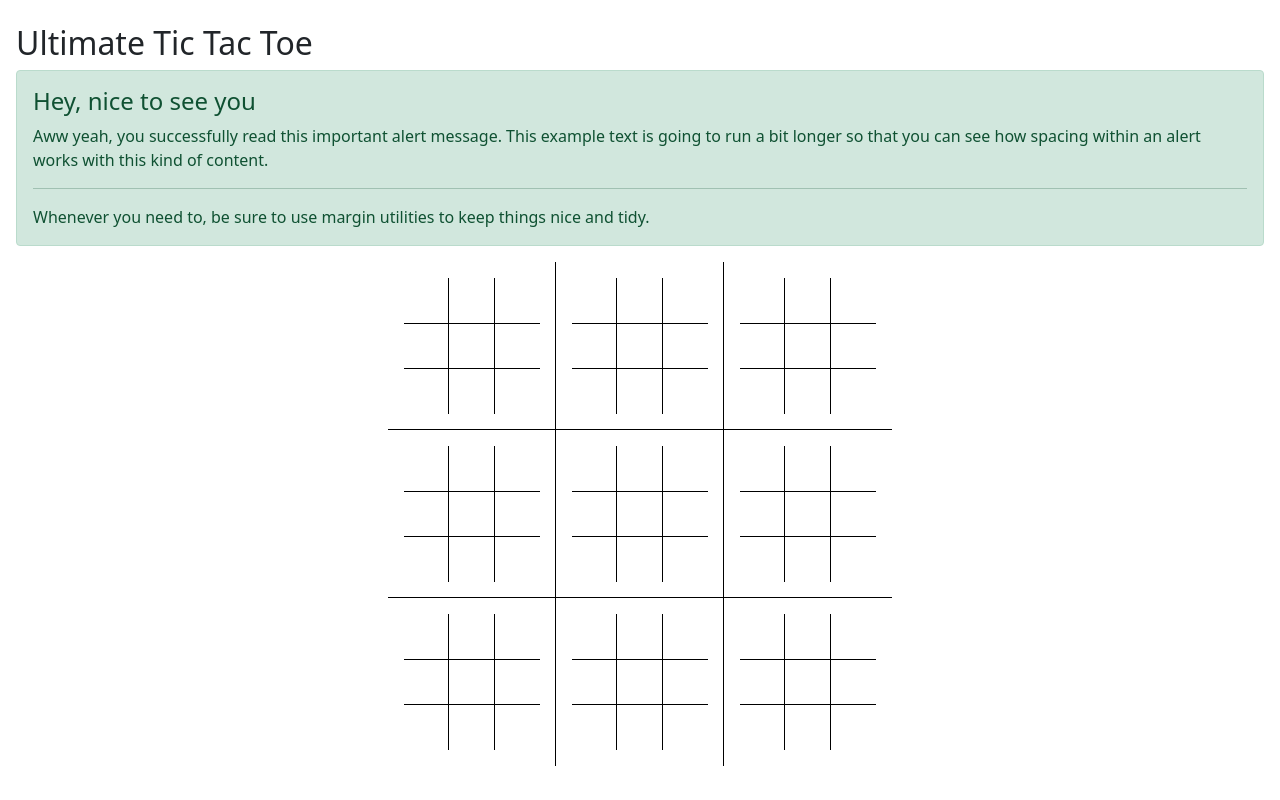
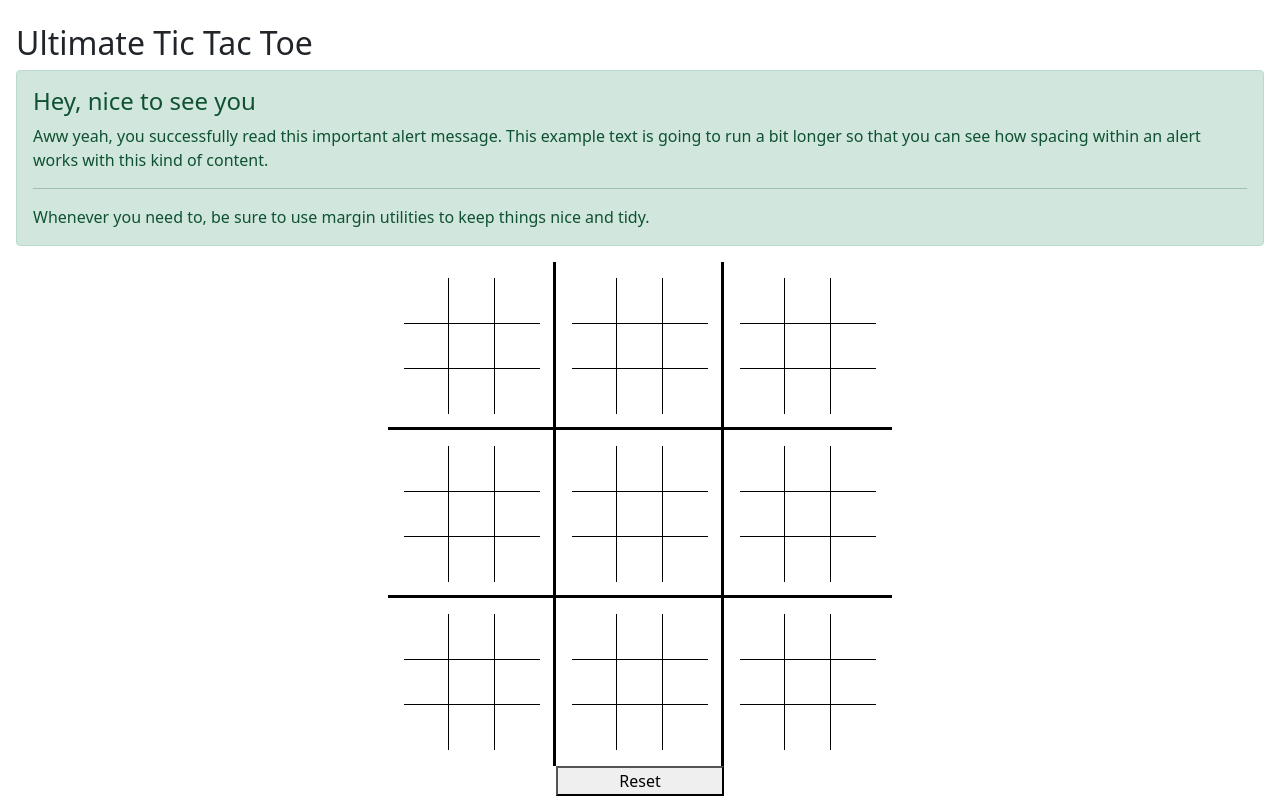
Before and after one commit to AdamAranha/Ultimate-TicTacToe, a React (Create React App) app in the folder client/: page / in a window 1280 px wide. Built offline with nearby package versions, Linux system fonts and the light colour scheme; no server answers.

Commit message:
Shortened code, added function to reset Board

```diff
--- a/client/src/components/Board/Board.css
+++ b/client/src/components/Board/Board.css
@@ -1,6 +1,7 @@
 .bigBoard{
     display: grid;
     grid-template-columns: repeat(3,1fr);
+    justify-content: center;
 }
 
 .child{
@@ -9,12 +10,36 @@
     position: relative;
 }
 
-.one,.two,.three,.four,.five,.six{
+.zero,.one,.two,.three,.four,.five{
     border-bottom: 1px solid black;
 }
 
-.one,.two,.four,.five,.seven,.eight{
+.zeroThick,.oneThick,.twoThick,.threeThick,.fourThick,.fiveThick{
+    border-bottom: 3px solid black;
+}
+
+.zero,.one,.three,.four,.six,.seven{
     border-right: 1px solid black;
+}
+
+.zeroThick,.oneThick,.threeThick,.fourThick,.sixThick,.sevenThick{
+    border-right: 3px solid black;
+}
+
+.zero{
+    border-radius: 10px 0px 0px 0px;
+}
+
+.two{
+    border-radius: 0px 10px 0px 0px;
+}
+
+.six{
+    border-radius: 0px 0px 0px 10px;
+}
+
+.eight{
+    border-radius: 0px 0px 10px 0px;
 }
 
 .smallBoard-container{
@@ -44,7 +69,7 @@
 }
 
 .occupied:hover{
-    background-color: #ff3a3a;;
+    background-color: #fd5a5a;;
 }
 
 .endgame:hover{
@@ -62,8 +87,8 @@
 
 .win{
     position: absolute;
-    height: 20vh;
-    width: 20vh;
+    height: 21vh;
+    width: 21vh;
     font-size: 20vh;
     color: #ff3a3a;
     line-height: 70%;
@@ -72,7 +97,7 @@
     align-items: center;
     pointer-events: none;
     animation: fadeIn 1s;
-    padding: 2vh;
+    /* padding: 2vh; */
 }
 
     @keyframes fadeIn {
--- a/client/src/components/Board/Board.js
+++ b/client/src/components/Board/Board.js
@@ -1,7 +1,7 @@
 import React, { useEffect } from 'react';
 import './Board.css'
 
-function Board() {
+export default function Board() {
 
     useEffect(() => {
         let classname = document.getElementsByClassName('childchild');
@@ -17,12 +17,14 @@ function Board() {
     }
     let overBoard = [0, 0, 0, 0, 0, 0, 0, 0, 0];
     let boardArray = ['A', 'B', 'C', 'D', 'E', 'F', 'G', 'H', 'I']
+    let numberArray = ['zero', 'one', 'two', 'three', 'four', 'five', 'six', 'seven', 'eight']
+
     let isPlayer = true
     let excludeArray = [];
 
 
     function registerClick(event) {
-        let numberArray = ['zero', 'one', 'two', 'three', 'four', 'five', 'six', 'seven', 'eight']
+        console.log(temp())
         if (placementArray[boardArray.indexOf(event.target.parentNode.parentNode.id)][numberArray.indexOf(event.target.id)] === 0) {
             placementArray[boardArray.indexOf(event.target.parentNode.parentNode.id)][numberArray.indexOf(event.target.id)] = isPlayer ? 2 : 1
             setBoard()
@@ -34,6 +36,9 @@ function Board() {
             console.log("Space occupied")
         }
 
+        function temp() {
+            return ('It works')
+        }
     }
 
     function setBoard() {
@@ -46,6 +51,36 @@ function Board() {
         checkSectionWin();
     }
 
+    function resetBoard() {
+        //Removes hover effects and function from all squares because im paranoid and think I'll have duplicates if I don't
+        document.getElementById(boardArray[0]).childNodes[0].childNodes.forEach(item => {
+            item.classList.remove('vacant', 'occupied')
+            item.removeEventListener('click', registerClick, true)
+        })
+        //Adds the hover effects and functions back to all squares
+        let classname = document.getElementsByClassName('childchild');
+        Object.keys(classname).forEach(element => {
+            classname[element].addEventListener('click', registerClick, true);
+            classname[element].className += ' vacant';
+        });
+
+        boardArray.forEach((item, index) => {
+            //Removes blur from sections
+            document.querySelector(`#${item}`).childNodes[0].className = 'smallBoard-container'
+            //Removes the red X or O over the sections
+            document.querySelector(`#${boardArray[index]}`).childNodes[1].style.display = 'none'
+            document.querySelector(`#${boardArray[index]}`).childNodes[2].style.display = 'none'
+        })
+        //Resetting the arrays to start
+        for (let count = 0; count < 9; count++) {
+            placementArray[count] = [0, 0, 0, 0, 0, 0, 0, 0, 0];
+        }
+        setBoard()
+        excludeArray = [];
+        overBoard = [0, 0, 0, 0, 0, 0, 0, 0, 0];
+        isPlayer = true
+    }
+
     function checkSectionWin() {
         placementArray.forEach((array, index) => {
             //Ignores array that has already been won
@@ -55,7 +90,7 @@ function Board() {
             if (checkForWin(array)) {
                 console.log('DING DING DING')
                 changeDisplay(index)
-                removeHandlers(index)
+                removeEffects(index)
                 excludeArray.push(index)
                 overBoard[index] = isPlayer ? 2 : 1
                 checkOverboardWin()
@@ -67,253 +102,66 @@ function Board() {
     function checkOverboardWin() {
         if (checkForWin(overBoard)) {
             console.log("WE HAVE A WINNER!!")
-            boardArray.forEach((array, index) => removeHandlers(index))
-
-            let classname = document.getElementsByClassName('childchild');
-            Object.keys(classname).forEach(element => {
-                classname[element].classList.remove('vacant')
-                classname[element].classList.remove('occupied')
-
-            });
+            boardArray.forEach((array, index) => removeEffects(index))
         }
-
     }
 
     function checkForWin(array) {
         let currentPlayer = isPlayer ? 2 : 1
-
+        // Purely so I don't aave to write out all the win conditions...again
+        function shortCut(num1, num2, num3) {
+            return (array[num1] === currentPlayer &&
+                array[num2] === currentPlayer &&
+                array[num3] === currentPlayer)
+        }
         //Horizontal Win Conditions
-        if ((array[0] === currentPlayer &&
-            array[1] === currentPlayer &&
-            array[2] === currentPlayer)
-            ||
-            (array[3] === currentPlayer &&
-                array[4] === currentPlayer &&
-                array[5] === currentPlayer)
-            ||
-            (array[6] === currentPlayer &&
-                array[7] === currentPlayer &&
-                array[8] === currentPlayer)
+        if ((shortCut(0, 1, 2)) || (shortCut(3, 4, 5)) || (shortCut(6, 7, 8))
             ||
             //Vertical Win Conditions
-            (array[0] === currentPlayer &&
-                array[3] === currentPlayer &&
-                array[6] === currentPlayer)
-            ||
-            (array[1] === currentPlayer &&
-                array[4] === currentPlayer &&
-                array[7] === currentPlayer)
-            ||
-            (array[2] === currentPlayer &&
-                array[5] === currentPlayer &&
-                array[8] === currentPlayer)
+            (shortCut(0, 3, 6)) || (shortCut(1, 4, 7)) || (shortCut(2, 5, 8))
             ||
             //Vertical Win Conditions
-            (array[0] === currentPlayer &&
-                array[4] === currentPlayer &&
-                array[8] === currentPlayer)
-            ||
-            (array[2] === currentPlayer &&
-                array[4] === currentPlayer &&
-                array[6] === currentPlayer)) {
+            (shortCut(0, 4, 8)) || (shortCut(2, 4, 6))) {
             return true
         } else {
             return false
         }
-
     }
 
-    function removeHandlers(section) {
+    function removeEffects(section) {
         document.getElementById(boardArray[section]).childNodes[0].childNodes.forEach(item => {
-
+            item.classList.remove('vacant', 'occupied')
             item.removeEventListener('click', registerClick, true)
         })
     }
-    //Blurs sector on win and shows winning symbol
+    //Blurs section on win and shows winning symbol
     function changeDisplay(index) {
         let currentPlayer = isPlayer ? 2 : 1
-
+        //Blurs section after it is claimed
         document.querySelector(`#${boardArray[index]}`).childNodes[0].className += ' blur'
-        // document.querySelector('.win-X').style.display = 'flex'
+        //Displays X or O depending on who wins the section
         document.querySelector(`#${boardArray[index]}`).childNodes[currentPlayer === 2 ? 1 : 2].style.display = 'flex'
     }
 
     return (
         <div className="bigBoard">
-            <div id="A" className="one child">
+            {boardArray.map((array, index) => (
+                <div id={array} className={`${numberArray[index]}Thick child`} key={`${numberArray[index]}Thick child`}>
                     <div className="smallBoard-container">
-                    <div id={`zero`} className="one childchild"></div>
-                    <div id="one" className="two childchild"></div>
-                    <div id="two" className="three childchild"></div>
-                    <div id="three" className="four childchild"></div>
-                    <div id="four" className="five childchild"></div>
-                    <div id="five" className="six childchild"></div>
-                    <div id="six" className="seven childchild"></div>
-                    <div id="seven" className="eight childchild"></div>
-                    <div id="eight" className="nine childchild"></div>
+                        {numberArray.map((square) => (
+                            <div id={square} className={`${square} childchild`} key={square}></div>
+                        ))}
                     </div>
                     <div className="win">
-                    X
+                        <p>X</p>
                     </div>
                     <div className="win">
-                    O
+                        <p>O</p>
                     </div>
                 </div>
-            <div id="B" className="two child">
-                <div className="smallBoard-container">
-                    <div id={`zero`} className="one childchild"></div>
-                    <div id="one" className="two childchild"></div>
-                    <div id="two" className="three childchild"></div>
-                    <div id="three" className="four childchild"></div>
-                    <div id="four" className="five childchild"></div>
-                    <div id="five" className="six childchild"></div>
-                    <div id="six" className="seven childchild"></div>
-                    <div id="seven" className="eight childchild"></div>
-                    <div id="eight" className="nine childchild"></div>
-                </div>
-                <div className="win">
-                    X
-                </div>
-                <div className="win">
-                    O
-                </div>
-            </div>
-            <div id="C" className="three child">
-                <div className="smallBoard-container">
-                    <div id={`zero`} className="one childchild"></div>
-                    <div id="one" className="two childchild"></div>
-                    <div id="two" className="three childchild"></div>
-                    <div id="three" className="four childchild"></div>
-                    <div id="four" className="five childchild"></div>
-                    <div id="five" className="six childchild"></div>
-                    <div id="six" className="seven childchild"></div>
-                    <div id="seven" className="eight childchild"></div>
-                    <div id="eight" className="nine childchild"></div>
-                </div>
-                <div className="win">
-                    X
-                </div>
-                <div className="win">
-                    O
-                </div>
-            </div>
-            <div id="D" className="four child">
-                <div className="smallBoard-container">
-                    <div id={`zero`} className="one childchild"></div>
-                    <div id="one" className="two childchild"></div>
-                    <div id="two" className="three childchild"></div>
-                    <div id="three" className="four childchild"></div>
-                    <div id="four" className="five childchild"></div>
-                    <div id="five" className="six childchild"></div>
-                    <div id="six" className="seven childchild"></div>
-                    <div id="seven" className="eight childchild"></div>
-                    <div id="eight" className="nine childchild"></div>
-                </div>
-                <div className="win">
-                    X
-                </div>
-                <div className="win">
-                    O
-                </div>
-            </div>
-            <div id="E" className="five child">
-                <div className="smallBoard-container">
-                    <div id={`zero`} className="one childchild"></div>
-                    <div id="one" className="two childchild"></div>
-                    <div id="two" className="three childchild"></div>
-                    <div id="three" className="four childchild"></div>
-                    <div id="four" className="five childchild"></div>
-                    <div id="five" className="six childchild"></div>
-                    <div id="six" className="seven childchild"></div>
-                    <div id="seven" className="eight childchild"></div>
-                    <div id="eight" className="nine childchild"></div>
-                </div>
-                <div className="win">
-                    X
-                </div>
-                <div className="win">
-                    O
-                </div>
-            </div>
-            <div id="F" className="six child">
-                <div className="smallBoard-container">
-                    <div id={`zero`} className="one childchild"></div>
-                    <div id="one" className="two childchild"></div>
-                    <div id="two" className="three childchild"></div>
-                    <div id="three" className="four childchild"></div>
-                    <div id="four" className="five childchild"></div>
-                    <div id="five" className="six childchild"></div>
-                    <div id="six" className="seven childchild"></div>
-                    <div id="seven" className="eight childchild"></div>
-                    <div id="eight" className="nine childchild"></div>
-                </div>
-                <div className="win">
-                    X
-                </div>
-                <div className="win">
-                    O
-                </div>
-            </div>
-            <div id="G" className="seven child">
-                <div className="smallBoard-container">
-                    <div id={`zero`} className="one childchild"></div>
-                    <div id="one" className="two childchild"></div>
-                    <div id="two" className="three childchild"></div>
-                    <div id="three" className="four childchild"></div>
-                    <div id="four" className="five childchild"></div>
-                    <div id="five" className="six childchild"></div>
-                    <div id="six" className="seven childchild"></div>
-                    <div id="seven" className="eight childchild"></div>
-                    <div id="eight" className="nine childchild"></div>
-                </div>
-                <div className="win">
-                    X
-                </div>
-                <div className="win">
-                    O
-                </div>
-            </div>
-            <div id="H" className="eight child">
-                <div className="smallBoard-container">
-                    <div id={`zero`} className="one childchild"></div>
-                    <div id="one" className="two childchild"></div>
-                    <div id="two" className="three childchild"></div>
-                    <div id="three" className="four childchild"></div>
-                    <div id="four" className="five childchild"></div>
-                    <div id="five" className="six childchild"></div>
-                    <div id="six" className="seven childchild"></div>
-                    <div id="seven" className="eight childchild"></div>
-                    <div id="eight" className="nine childchild"></div>
-                </div>
-                <div className="win">
-                    X
-                </div>
-                <div className="win">
-                    O
-                </div>
-            </div>
-            <div id="I" className="nine child">
-                <div className="smallBoard-container">
-                    <div id={`zero`} className="one childchild"></div>
-                    <div id="one" className="two childchild"></div>
-                    <div id="two" className="three childchild"></div>
-                    <div id="three" className="four childchild"></div>
-                    <div id="four" className="five childchild"></div>
-                    <div id="five" className="six childchild"></div>
-                    <div id="six" className="seven childchild"></div>
-                    <div id="seven" className="eight childchild"></div>
-                    <div id="eight" className="nine childchild"></div>
-                </div>
-                <div className="win">
-                    X
-                </div>
-                <div className="win">
-                    O
-                </div>
-            </div>
-
+            ))}
+            <div></div>
+            <button onClick={() => resetBoard()}>Reset</button>
         </div>
     )
 }
-
-export default Board
```
Lines whose indentation alone changed are shown as unchanged.
